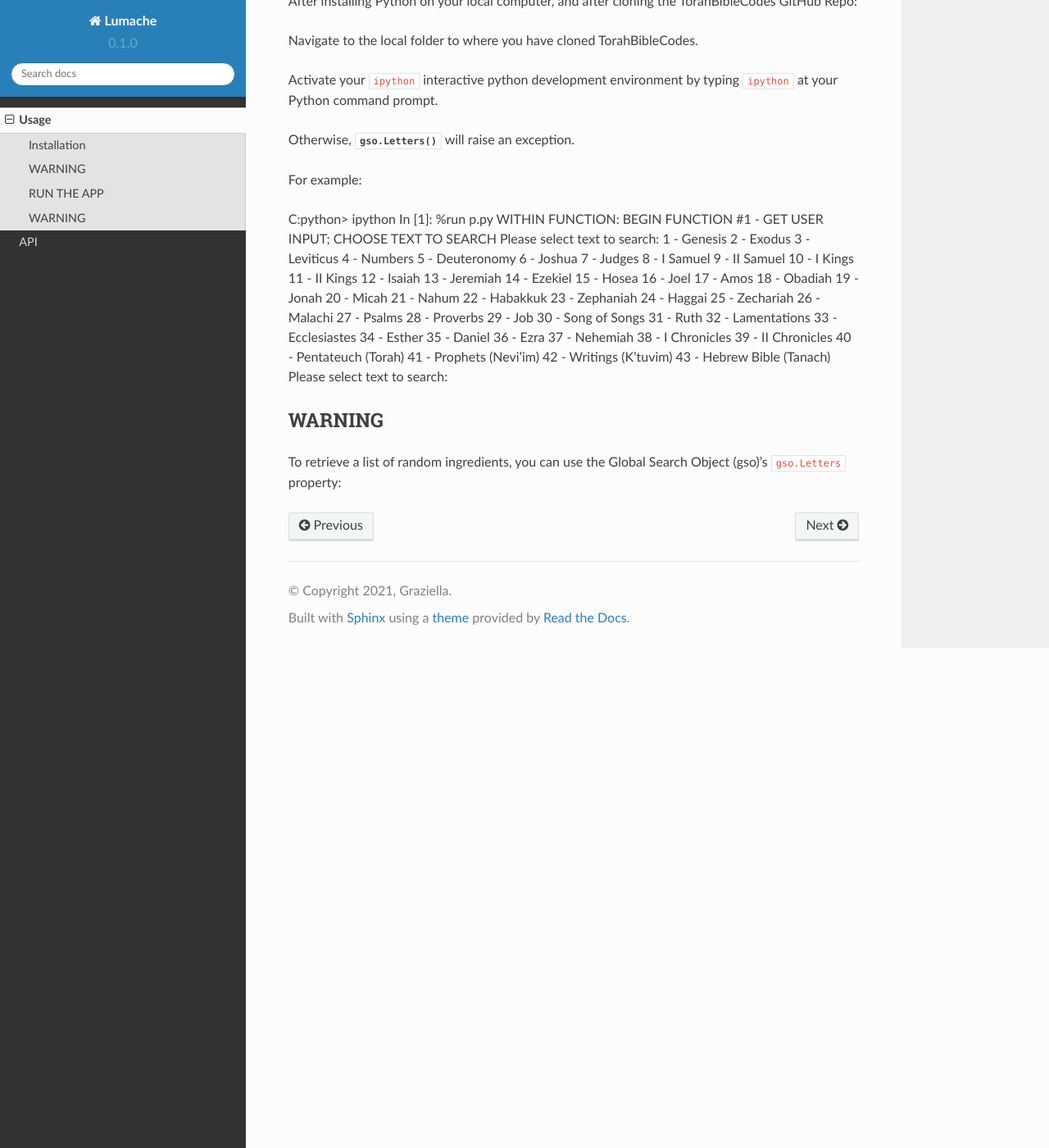
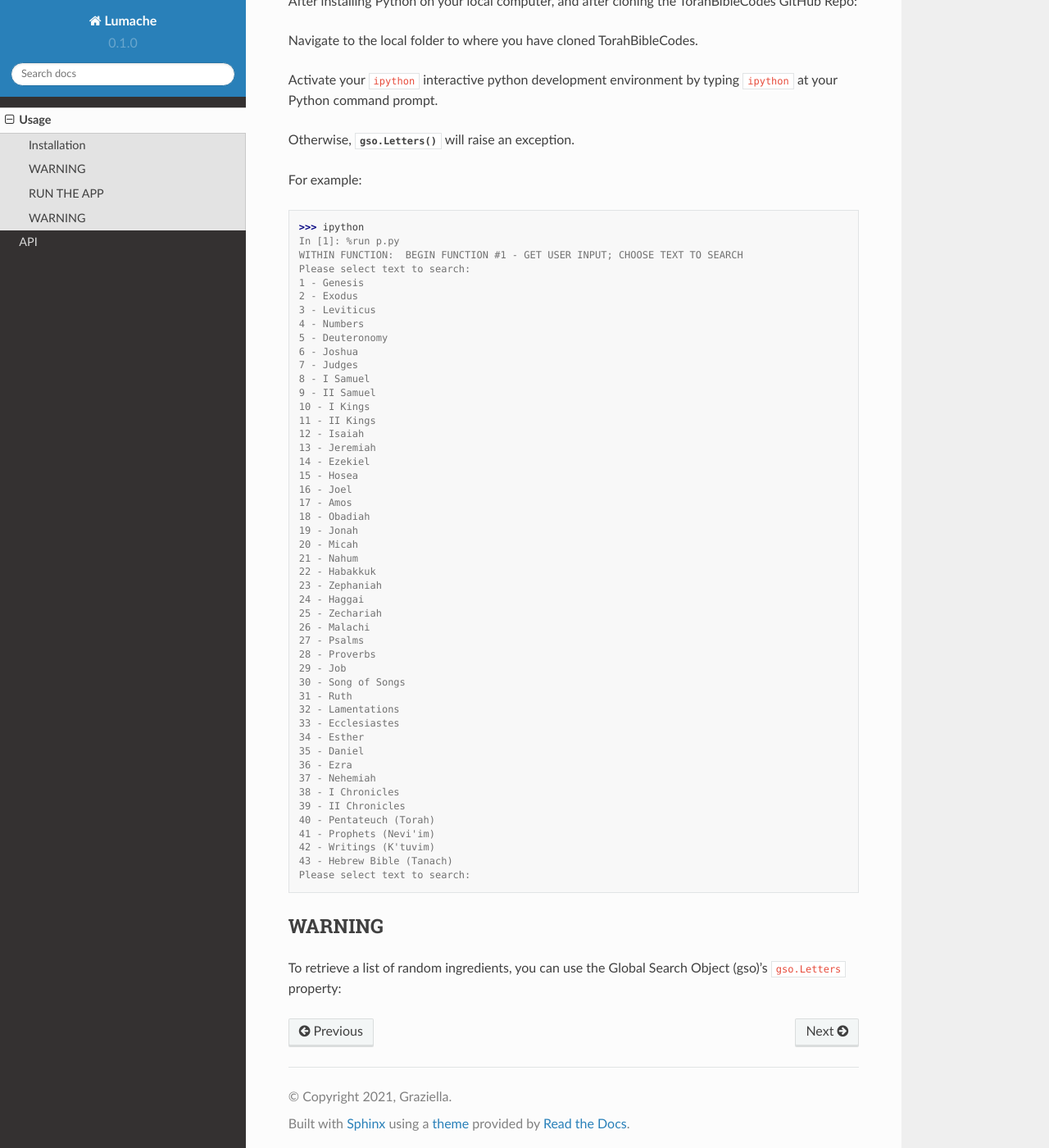
Before and after one commit to TorahBibleCodes/TorahBibleCodes_Sphinx, a Sphinx documentation site: the page built from docs/source/usage.rst, in a window 1280 px wide and 1400 px high, scrolled down 687 px. Shown: the whole window at 82% size. Built offline with Sphinx 7.4.7 and the Read the Docs theme 2.0.0, drawn with Linux system fonts in a browser that asks for light colours.

Commit message:
Update usage.rst

```diff
--- a/docs/source/usage.rst
+++ b/docs/source/usage.rst
@@ -34,9 +34,9 @@ Activate your ``ipython`` interactive python development environment by typing `
 Otherwise, :py:func:`gso.Letters` will raise an exception.
 
 
-For example::
+For example:
 
-C:\python> ipython
+>>> ipython
 In [1]: %run p.py
 WITHIN FUNCTION:  BEGIN FUNCTION #1 - GET USER INPUT; CHOOSE TEXT TO SEARCH
 Please select text to search:
```
